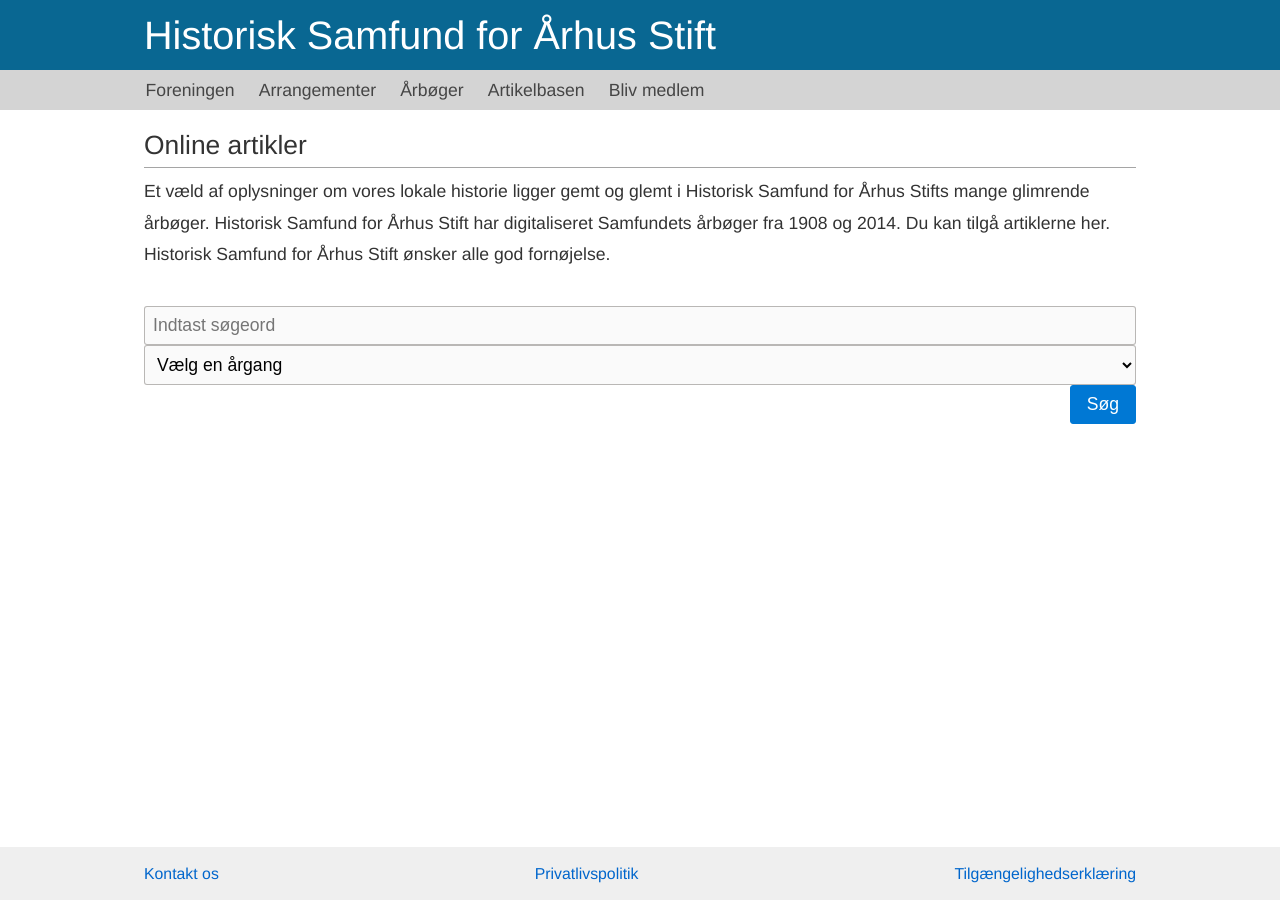
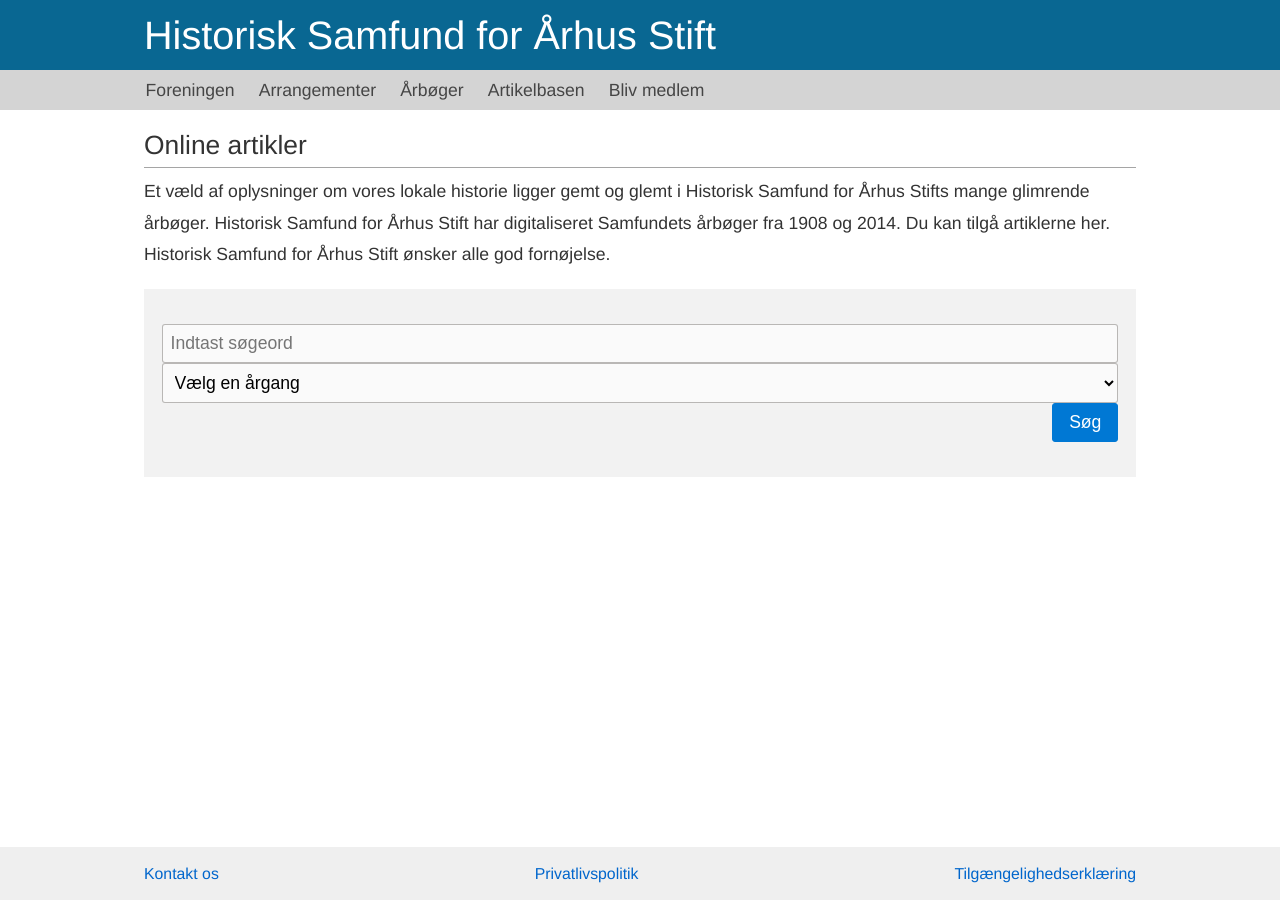
Before and after one commit to guldhorn/historisk-samfund, a Jekyll site: the page built from pages/artikler.md, in a window 1280 px wide. Built offline with Jekyll 4.4.1, drawn with Linux system fonts in a browser that asks for light colours.

Commit message:
Small style-changes

```diff
--- a/assets/main.css
+++ b/assets/main.css
@@ -293,8 +293,13 @@
 /**************/
 /* Searchform */
 /**************/
+.searchform-container {
+    padding: 1em;
+    background-color: #f2f2f2;
+}
+
 #searchform {
-    margin: 2em 0;
+    margin: 1em 0;
 }
 
 .select-container {
@@ -364,6 +369,9 @@
     cursor: pointer;
     /* transition: color var(--transition); */
 }
+.result-list {
+    padding-left: 0;  /* override default ul-style */
+}
 .result-item {
     padding: .8em;
     margin-top: 1em;
```
